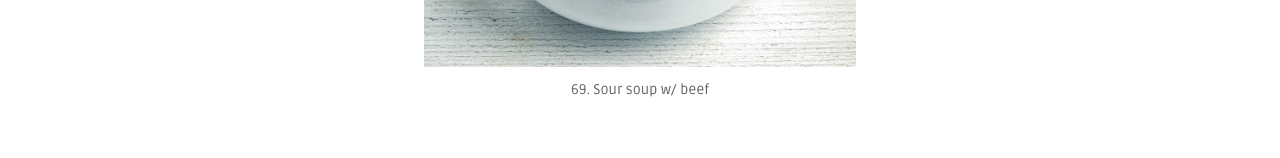
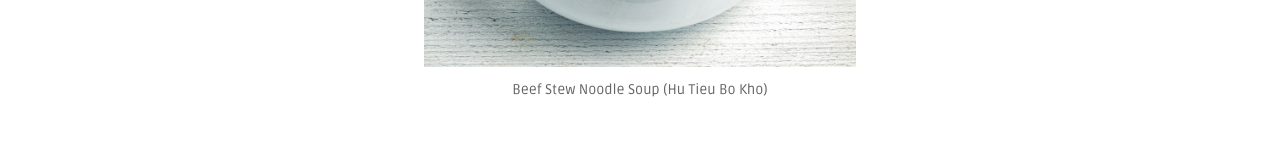
Before and after one commit to kevinylee/saigon-deli, a Gatsby site: page / in a window 1280 px wide. Shown: the part 9106-9264 px from the top of the page. Built offline with nearby package versions, Linux system fonts and the light colour scheme; Gatsby itself is replaced by a stand-in of ours.

Commit message:
img desc beef stew

```diff
--- a/src/pages/index.js
+++ b/src/pages/index.js
@@ -417,7 +417,7 @@ const IndexPage = () => {
             <div className="pics">
               <div className="img-desc">
                 <img src={BoKho} className="pho-img" alt="Bo-Kho"></img>
-                <p className="desc">69. Sour soup w/ beef</p>
+                <p className="desc">Beef Stew Noodle Soup (Hu Tieu Bo Kho)</p>
               </div>
             </div>
           </div>
```
